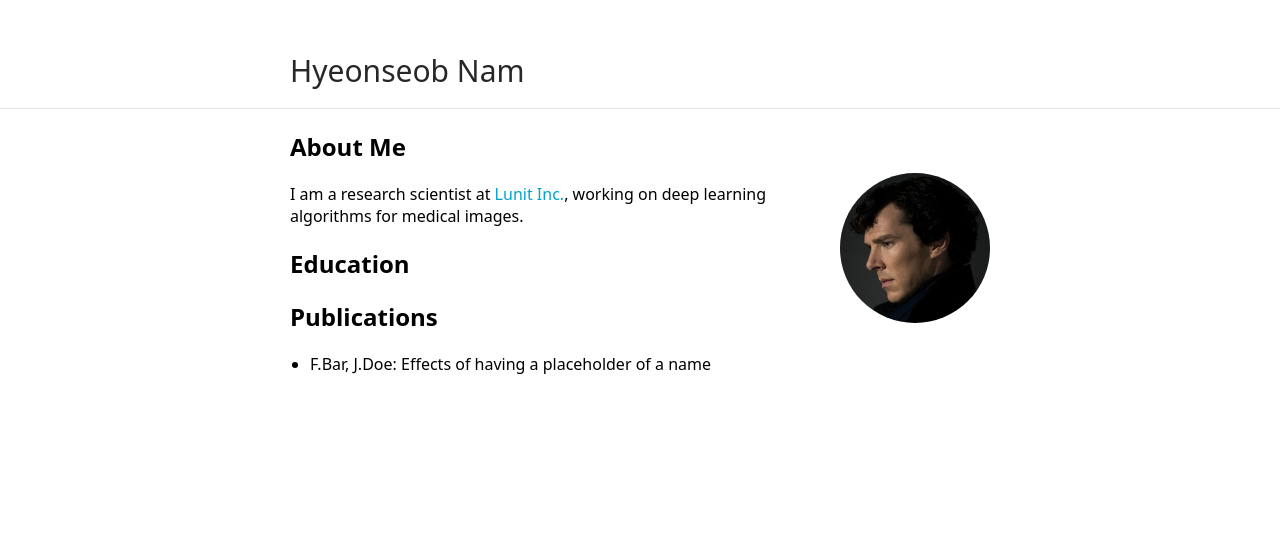
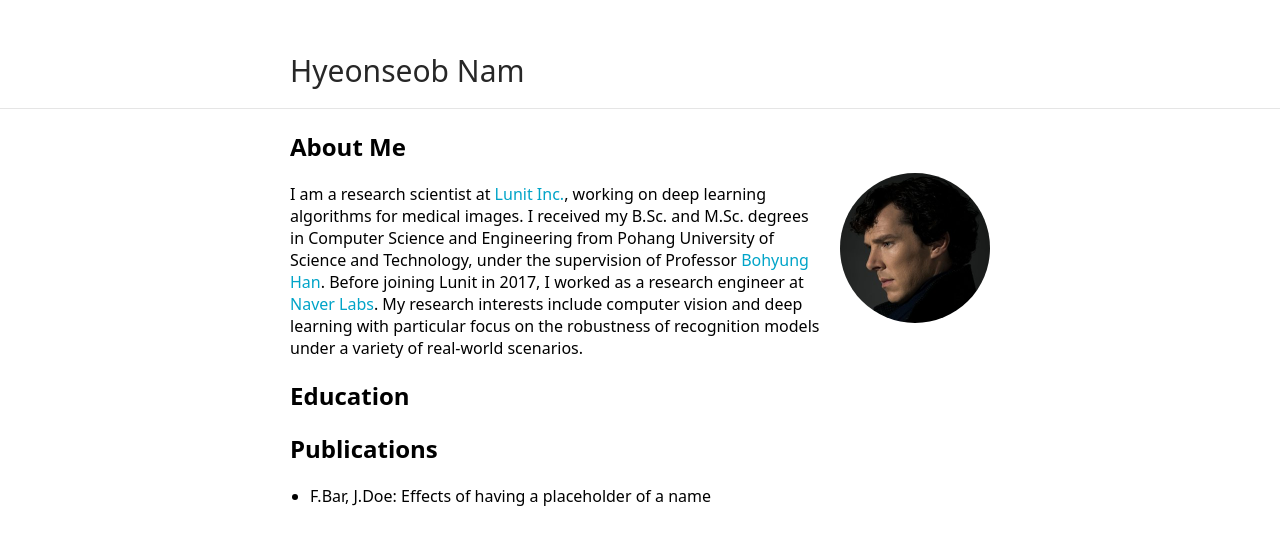
Before and after one commit to gholste/hyeonseobnam.github.io, a Jekyll site: the page built from index.md, in a window 1280 px wide. Shown: the top 545 px of the page. Built offline with Jekyll 4.4.1, drawn with Linux system fonts in a browser that asks for light colours.

Commit message:
Update index.md

```diff
--- a/index.md
+++ b/index.md
@@ -8,7 +8,9 @@ title: Hyeonseob Nam
 <img class="profile-picture" src="sherlock.jpg">
 
 I am a research scientist at [Lunit Inc.](https://lunit.io/), working on deep learning algorithms for medical images.
-
+I received my B.Sc. and M.Sc. degrees in Computer Science and Engineering from Pohang University of Science and Technology, under the supervision of Professor [Bohyung Han](https://cv.snu.ac.kr/index.php/~bhhan/).
+Before joining Lunit in 2017, I worked as a research engineer at [Naver Labs](https://www.naverlabs.com/en/).
+My research interests include computer vision and deep learning with particular focus on the robustness of recognition models under a variety of real-world scenarios.
 
 ## Education
 
```
